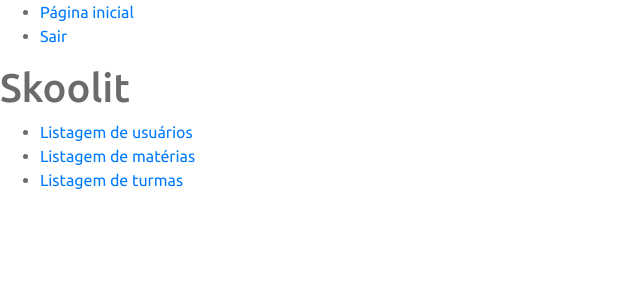
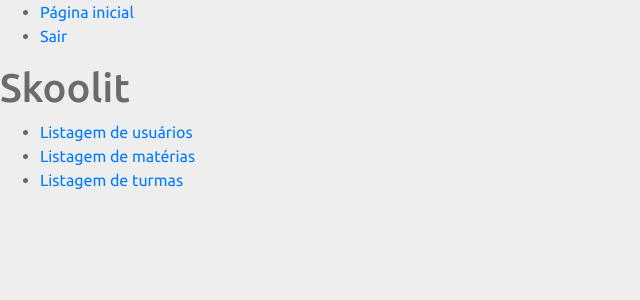
Before and after one commit to caioguedesam/skoolit_engsoft, a Flask app: page / in a window 1280 px wide. Shown: the top 300 px of the page, without its empty margins (0-640 px from the left). Run offline with Flask 2, Linux system fonts and the light colour scheme; a user stored in the database is signed in; some libraries are stand-ins or nearby versions.

Commit message:
Colocando background na estilização geral

```diff
--- a/skoolit/static/geral.css
+++ b/skoolit/static/geral.css
@@ -13,3 +13,7 @@
   font-family: 'Ubuntu', sans-serif;
   color: var(--font);
 }
+
+body {
+  background-color: var(--background);
+}
```
